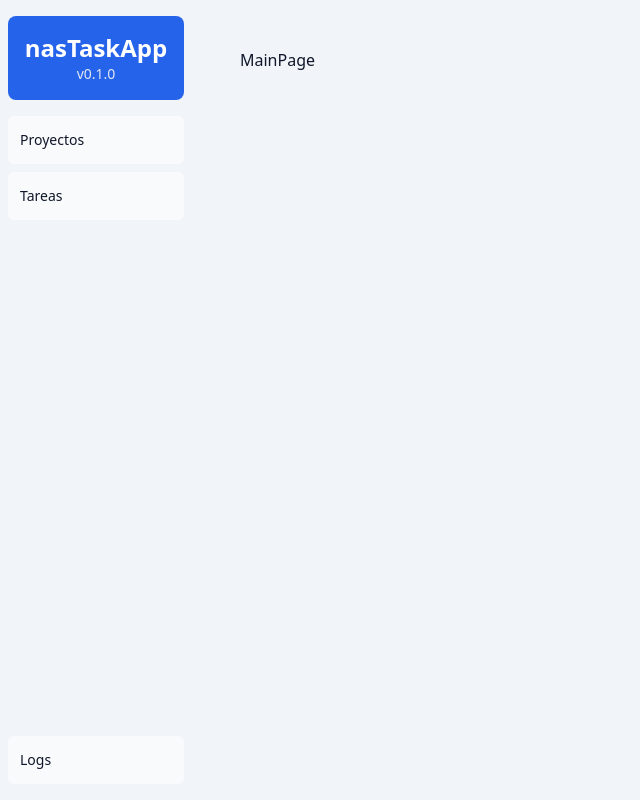
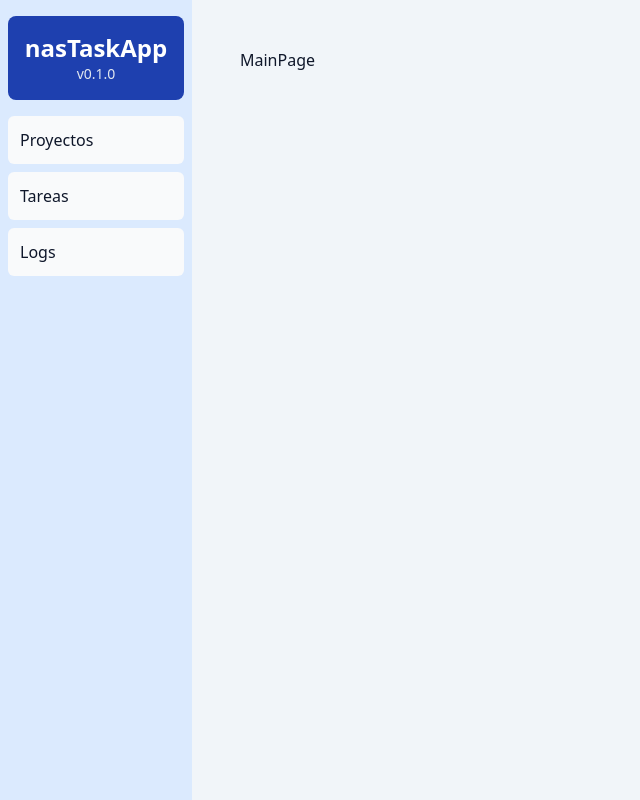
Before and after one commit to JuanLoaiza007/nasTaskApp, a Next.js app: page / in a window 1280 px wide. Shown: the whole page, without its empty margins (0-640 px from the left). Built offline with nearby package versions, Linux system fonts and the light colour scheme.

Commit message:
sideNav update

```diff
--- /dev/null
+++ b/src/app/ui/buttonSideNav.jsx
@@ -0,0 +1,21 @@
+// [buttonSideNav.jsx]
+import Link from "next/link";
+import { usePathname } from "next/navigation";
+
+export default function ButtonSideNav({ name }) {
+  const pathname = usePathname();
+
+  return (
+    <Link
+      href={`/${name.toLowerCase()}`}
+      className={`flex h-[48px] grow items-center justify-center gap-2 rounded-md bg-gray-50 p-3 hover:bg-blue-400 hover:text-white md:flex-none md:justify-start md:p-2 md:px-3
+            ${
+              pathname === `/${name.toLowerCase()}`
+                ? "bg-blue-700 text-white"
+                : ""
+            }`}
+    >
+      {name}
+    </Link>
+  );
+}
--- a/src/app/ui/sideNav.jsx
+++ b/src/app/ui/sideNav.jsx
@@ -1,15 +1,19 @@
+// [sideNav.jsx]
 "use client";
 import Link from "next/link";
 import { AppState } from "@/states/AppState";
 import { usePathname } from "next/navigation";
+import ButtonSideNav from "./buttonSideNav";
 
 export default function SideNav() {
   const useAppState = AppState();
   const pathname = usePathname();
 
+  function handleClick() {}
+
   return (
-    <div className="flex flex-col h-full w-full md:w-48 px-3 py-4 md:px-2 md:flex-shrink-0">
-      <div className="mb-4 bg-blue-600 text-white text-center p-4 rounded-lg">
+    <div className="flex flex-col h-full w-full md:w-48 px-3 py-4 md:px-2 md:flex-shrink-0 bg-blue-100">
+      <div className="mb-4 bg-blue-800 text-white text-center p-4 rounded-lg">
         <Link href="/" className="text-2xl font-bold ">
           <p>{useAppState.appName}</p>
           <p className="text-sm font-medium text-slate-200">
@@ -18,32 +22,9 @@ export default function SideNav() {
         </Link>
       </div>
       <div className="flex flex-col space-y-2">
-        <Link
-          href="/proyectos"
-          className={`flex h-[48px] grow items-center justify-center gap-2 rounded-md bg-gray-50 p-3 text-sm font-medium hover:bg-sky-100 hover:text-blue-600 md:flex-none md:justify-start md:p-2 md:px-3
-
-            ${pathname === "/proyectos" ? "bg-sky-100 text-blue-600" : ""}`}
-        >
-          Proyectos
-        </Link>
-        <Link
-          href="/tareas"
-          className={`flex h-[48px] grow items-center justify-center gap-2 rounded-md bg-gray-50 p-3 text-sm font-medium hover:bg-sky-100 hover:text-blue-600 md:flex-none md:justify-start md:p-2 md:px-3
-
-            ${pathname === "/tareas" ? "bg-sky-100 text-blue-600" : ""}`}
-        >
-          Tareas
-        </Link>
-      </div>
-      <div className="mt-auto">
-        <Link
-          href="/logs"
-          className={`flex h-[48px] grow items-center justify-center gap-2 rounded-md bg-gray-50 p-3 text-sm font-medium hover:bg-sky-100 hover:text-blue-600 md:flex-none md:justify-start md:p-2 md:px-3
-
-            ${pathname === "/logs" ? "bg-sky-100 text-blue-600" : ""}`}
-        >
-          Logs
-        </Link>
+        <ButtonSideNav name="Proyectos" />
+        <ButtonSideNav name="Tareas" />
+        <ButtonSideNav name="Logs" />
       </div>
     </div>
   );
```
